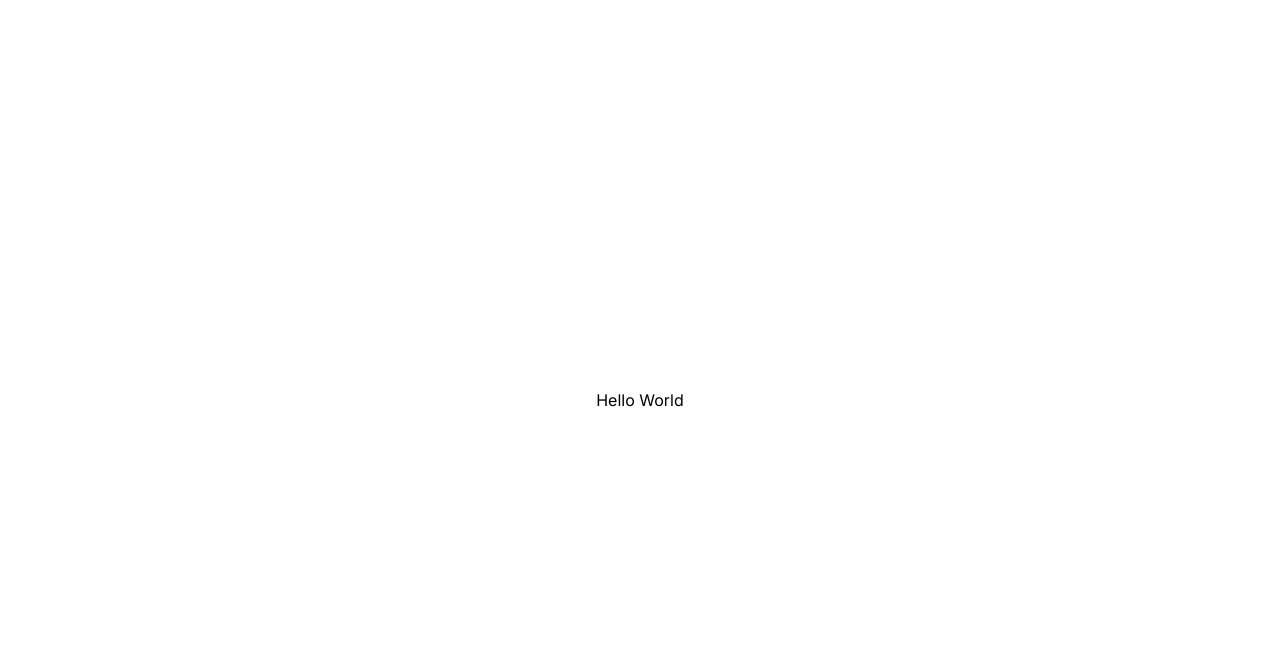
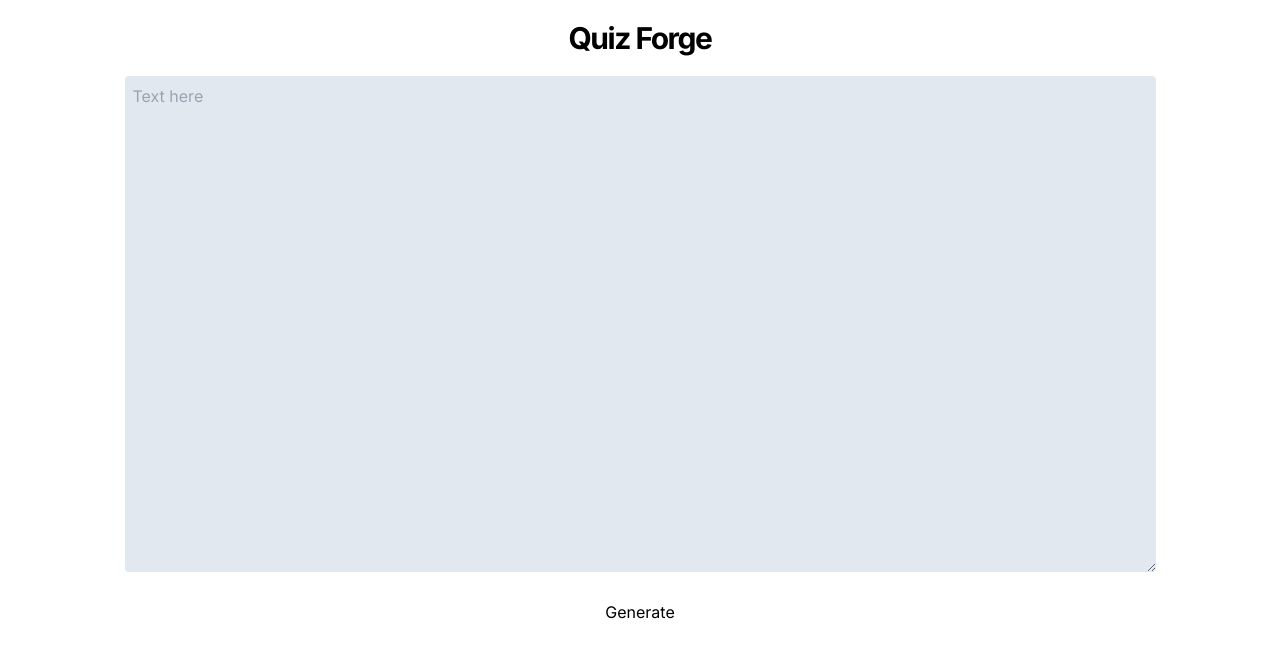
Before and after one commit to ameyalambat128/QuizForge, a Next.js app: page / in a window 1280 px wide. Shown: the top 658 px of the page. Built offline with nearby package versions, Linux system fonts and the light colour scheme.

Commit message:
feat: components dir: textarea and button

```diff
--- a/package.json
+++ b/package.json
@@ -12,6 +12,7 @@
     "@types/node": "18.15.11",
     "@types/react": "18.0.33",
     "@types/react-dom": "18.0.11",
+    "clsx": "^1.2.1",
     "eslint": "8.37.0",
     "eslint-config-next": "13.2.4",
     "next": "13.2.4",
--- /dev/null
+++ b/src/components/Button.tsx
@@ -0,0 +1,27 @@
+import { useState } from "react";
+
+type Props = {
+  name: string;
+  color: string;
+  textColor: string;
+  height: number;
+  width: number;
+};
+
+export default function Button({
+  name,
+  color,
+  textColor,
+  height,
+  width,
+}: Props) {
+  const [clicked, setClicked] = useState(false);
+  return (
+    <button
+      className={`bg-white p-2 text-${textColor} w-${width} h-${height} rounded`}
+      onClick={() => setClicked(!clicked)}
+    >
+      {name}
+    </button>
+  );
+}
--- /dev/null
+++ b/src/components/TextField.tsx
@@ -0,0 +1,12 @@
+import { useState } from "react";
+
+export default function TextField() {
+  return (
+    <textarea
+      className="box-border max-w-full rounded bg-slate-200 p-2 text-black"
+      placeholder="Text here"
+      cols={100}
+      rows={20}
+    />
+  );
+}
--- a/src/pages/index.tsx
+++ b/src/pages/index.tsx
@@ -1,5 +1,7 @@
 import Head from "next/head";
 import Image from "next/image";
+import TextField from "@/components/TextField";
+import Button from "@/components/Button";
 
 export default function Home() {
   return (
@@ -10,8 +12,16 @@ export default function Home() {
         <meta name="viewport" content="width=device-width, initial-scale=1" />
         <link rel="icon" href="/favicon.ico" />
       </Head>
-      <main className="flex min-h-screen flex-col items-center justify-center dark:bg-slate-900 dark:text-white">
-        <div className="">Hello World</div>
+      <main className="flex min-h-screen flex-col items-center gap-5 pt-5 dark:bg-slate-900 dark:text-white">
+        <h1 className="text-3xl font-bold tracking-tighter">Quiz Forge</h1>
+        <TextField />
+        <Button
+          name="Generate"
+          color="white"
+          textColor="black"
+          height={4}
+          width={10}
+        />
       </main>
     </>
   );
```
Also changed, not shown: 1 other file (tests, documents, lock files or other folders).
